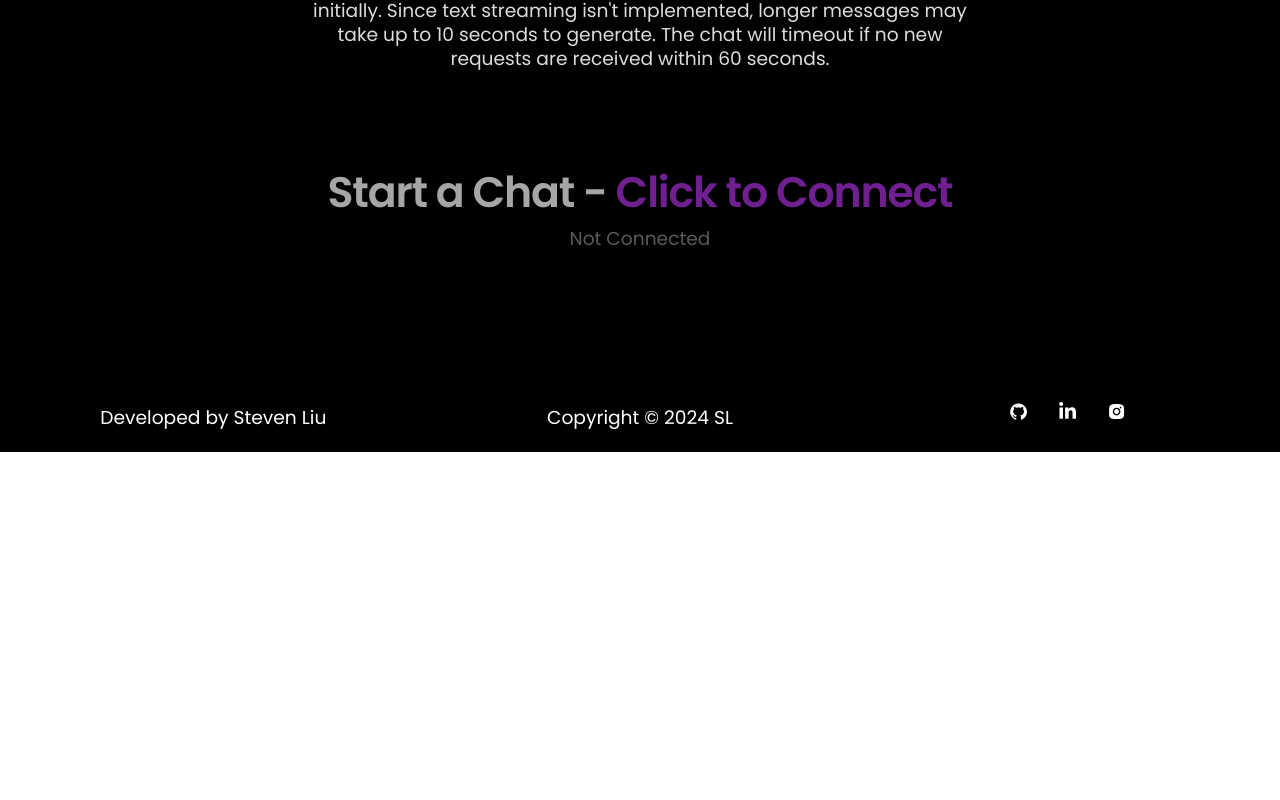
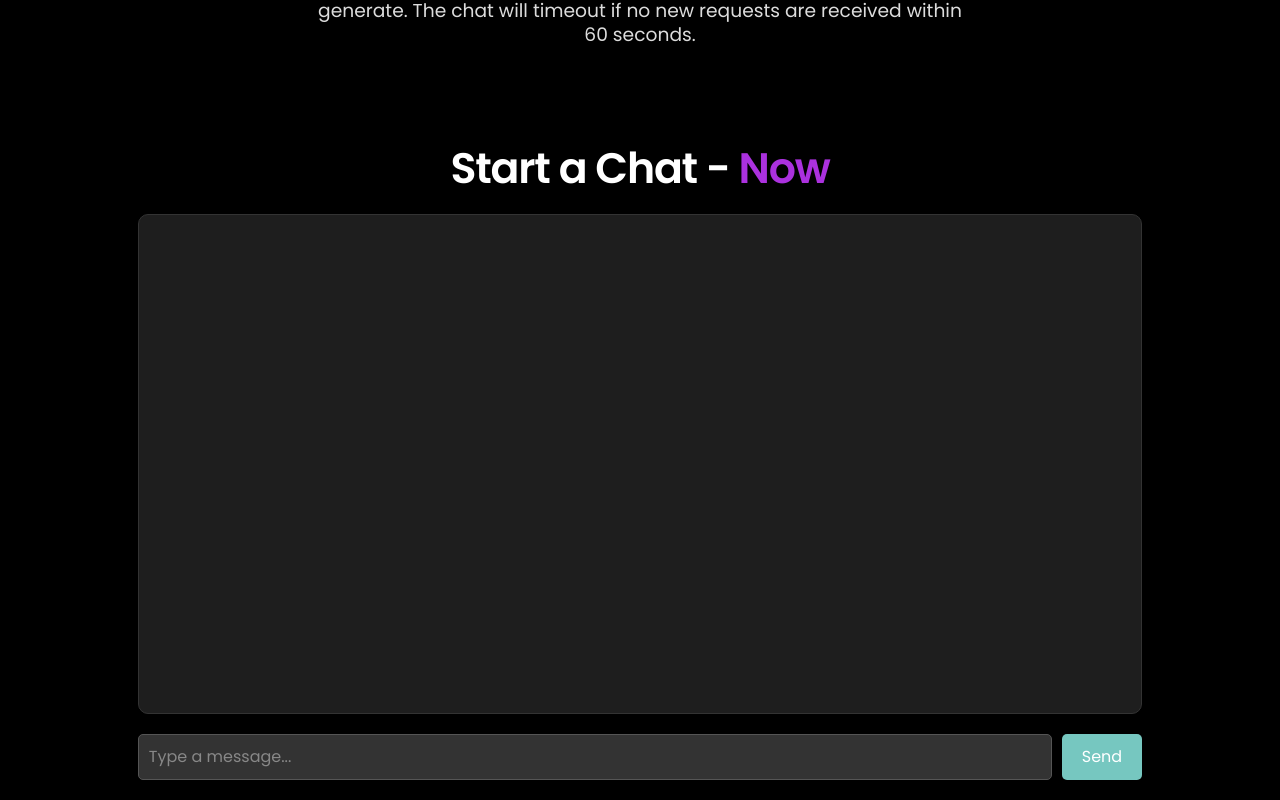
Before and after one commit to Yuanxyyds/MyPersonalWebsite2.0, a React (Create React App) app: page /stevenAI in a window 1280 px wide. Shown: the part 960-1760 px from the top of the page. Before the commit the page ends 1412 px from the top, so only its background shows below. Built offline with nearby package versions, Linux system fonts and the light colour scheme.

Commit message:
update steven AI endpoints

```diff
--- a/src/pages/project/StevenAI.js
+++ b/src/pages/project/StevenAI.js
@@ -4,62 +4,33 @@ import "./../../style/project/steven-ai.css"
 
 function StevenAI() {
     // States for managing WebSocket connection and chat messages
-    const [chatSocket, setChatSocket] = useState(null);
-    const [connectionStatus, setConnectionStatus] = useState("Not Connected");
     const [messages, setMessages] = useState([]);
     const [messageInput, setMessageInput] = useState("");
-    const [isConnected, setIsConnected] = useState(false);
-    const [isModelLoaded, setIsModelLoaded] = useState(false);
+    const [isModelLoaded, setIsModelLoaded] = useState(true);
 
-    // WebSocket URL (adjust this URL based on your setup)
-    const wsUrl = `wss://webserver.liustev6.ca/ws/socket-server/`;
+    const handleSubmit = async (e) => {
+        e.preventDefault();
+        const userMessage = messageInput.trim();
+        if (!userMessage) return;
 
-    // Function to initiate WebSocket connection when button is clicked
-    const requestConnection = () => {
+        setMessages((prev) => [...prev, { sender: "You", text: userMessage }]);
+        setMessageInput("");
+
         try {
-            const socket = new WebSocket(wsUrl);
-            setChatSocket(socket);
+            const response = await fetch(
+                `https://server-lite.liustev6.ca/stevenai/openai-rag/query?q=${encodeURIComponent(userMessage)}`
+            );
+            const data = await response.json();
 
-            // WebSocket opened
-            socket.onopen = () => {
-                setConnectionStatus("Connected!");
-                setIsConnected(true);  // Mark connection as established
-            };
-
-            // WebSocket message received
-            socket.onmessage = (e) => {
-                const data = JSON.parse(e.data);
-                if (data.code === "MR") {  // Model Response
-                    setMessages((prevMessages) => [...prevMessages, { sender: "AI", text: data.message }]);
-                } else if (data.code === "CA") {// Connection accepted
-                    setConnectionStatus(data.message);
-                } else if (data.code === "ML") {  // Model loaded
-                    setIsModelLoaded(true);
-                    setConnectionStatus(data.message);
-                } else if (data.code === "TO") {  // Timeout
-                    setConnectionStatus(data.message);
-                }
-            };
-
-            // WebSocket closed
-            socket.onclose = () => {
-                setConnectionStatus("Connection Closed – This may be due to session timeout or reaching the maximum connection limit (1).");
-                setChatSocket(null);
-                setIsModelLoaded(false);
-                setIsConnected(false); // Mark connection as disconnected
-            };
-        } catch (e) {
-            setConnectionStatus("Failed to connect – The service might not have started.");
-        }
-    };
-
-    // Handle form submission to send messages
-    const handleSubmit = (e) => {
-        e.preventDefault();
-        if (chatSocket && chatSocket.readyState === WebSocket.OPEN) {
-            chatSocket.send(JSON.stringify({ message: messageInput }));
-            setMessages((prevMessages) => [...prevMessages, { sender: "You", text: messageInput }]);
-            setMessageInput("");  // Clear input
+            if (data.answer) {
+                setMessages((prev) => [...prev, { sender: "AI", text: data.answer }]);
+            } else if (data.error) {
+                setMessages((prev) => [...prev, { sender: "AI", text: `Error: ${data.error}` }]);
+            } else {
+                setMessages((prev) => [...prev, { sender: "AI", text: "No response received." }]);
+            }
+        } catch (error) {
+            setMessages((prev) => [...prev, { sender: "AI", text: `Error: ${error.message}` }]);
         }
     };
 
@@ -106,8 +77,7 @@ function StevenAI() {
                     READ <span className="primary-color"> ME </span> Before Start
                 </h3>
                 <p className="sm fade-in sub-title" >
-                    Due to limited resources, only one connection is
-                    allowed at a time. The model is lazy-loaded, so please allow up to 20 seconds for it to load
+                    Please allow up to 20 seconds for it to load
                     initially. Since text streaming isn't implemented, longer messages may take up to 10 seconds to
                     generate. The chat will timeout if no new requests are received within 60 seconds.
                 </p>
@@ -117,17 +87,9 @@ function StevenAI() {
 
             <Container className="section-margin">
                 <h3 className="fade-in">
-                    Start a Chat - <span className="primary-color">
-                        {!isConnected ? (
-                            <span onClick={requestConnection} style={{ cursor: "pointer" }}> Click to Connect</span>
-                        ) : (
-                            <span onClick={requestConnection}> Connected</span>
-                        )}
+                    Start a Chat - <span className="primary-color"> Now
                     </span>
                 </h3>
-                <p className="sub-title fade-in">
-                    {connectionStatus}
-                </p>
 
                 {(messages.length > 0 || isModelLoaded) &&
                     <div id="chatLog" className="chat-log">
```
